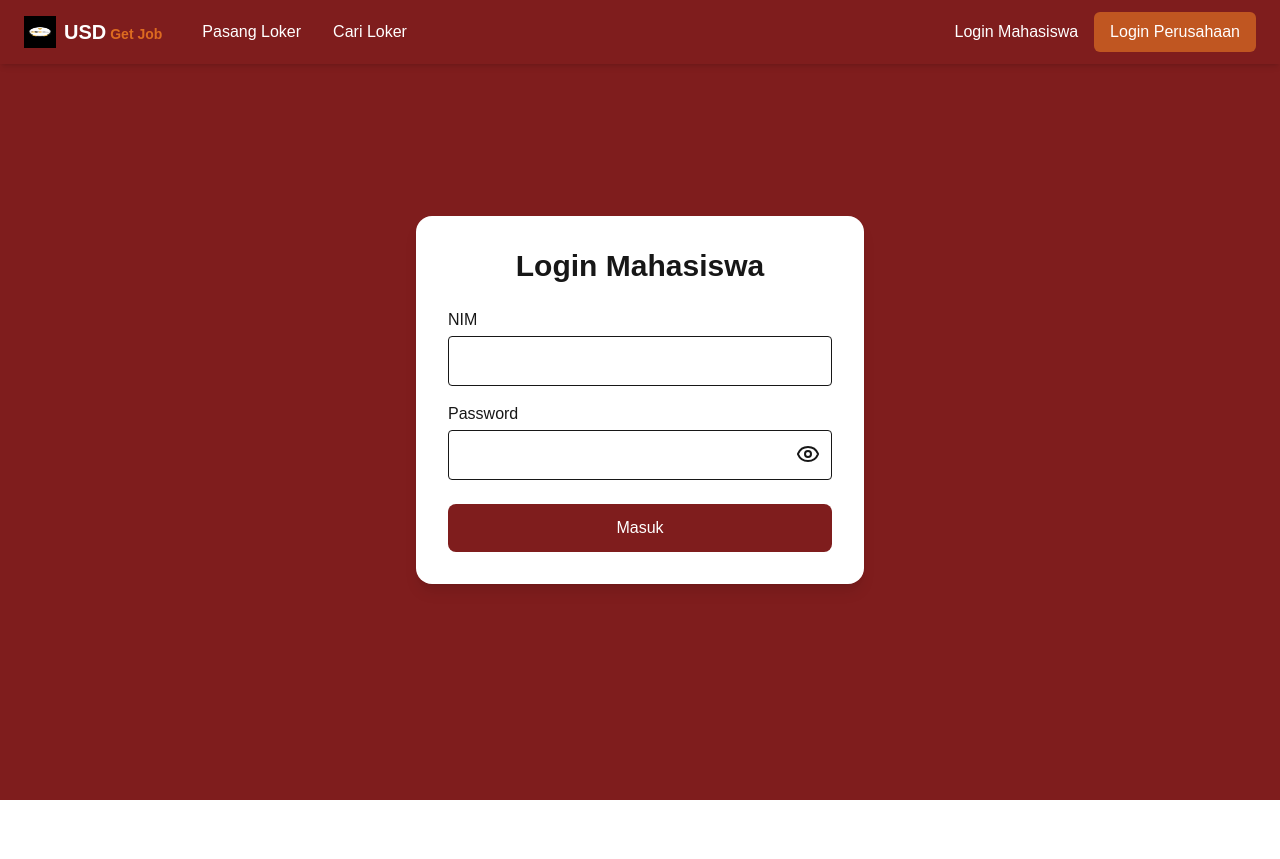
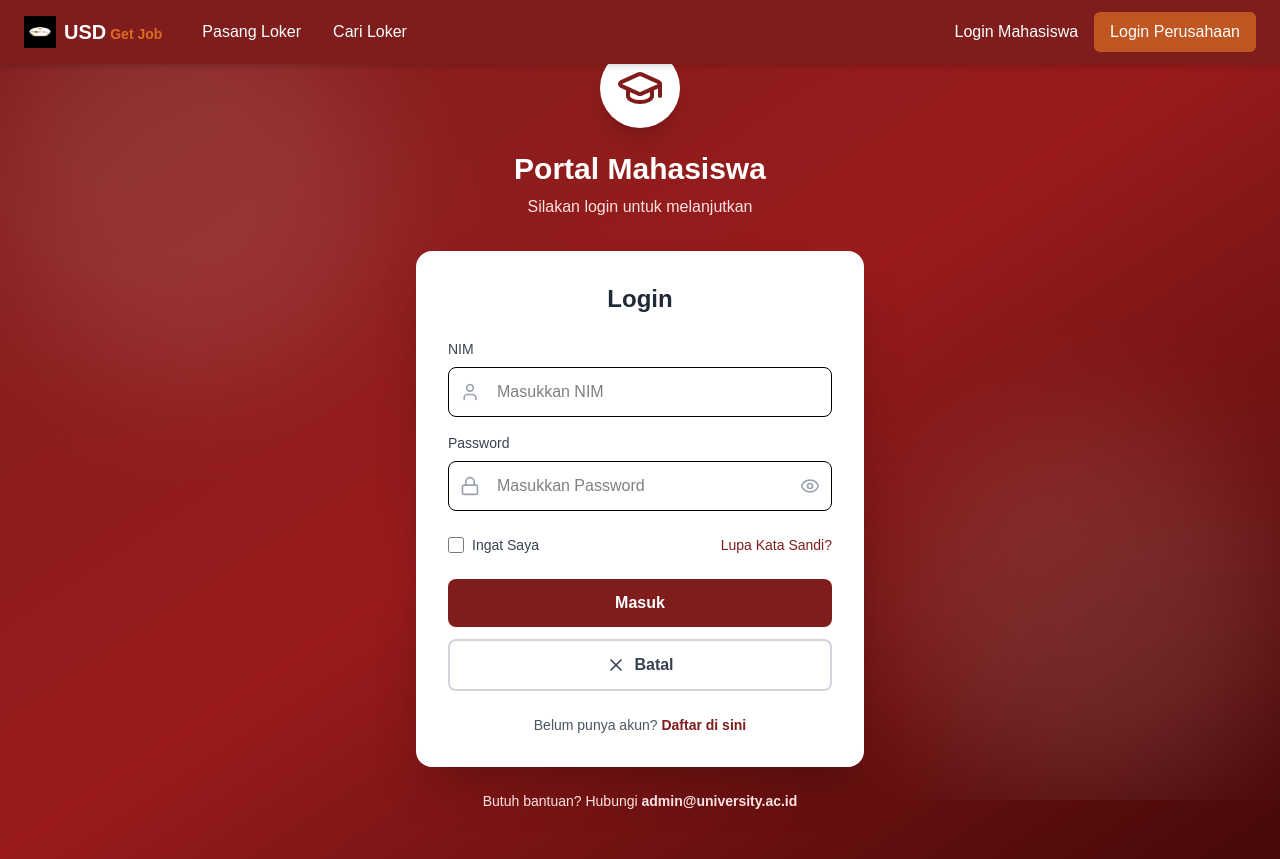
Before and after one commit to sensussandi/Getjob, a Next.js app: page /loginMhs in a window 1280 px wide. Before the commit the page ends 800 px from the top, so only its background shows below. Built offline with nearby package versions, Linux system fonts and the light colour scheme.

Commit message:
Modif dashboard n login

```diff
--- a/src/app/dashboardMHS/page.js
+++ b/src/app/dashboardMHS/page.js
@@ -1,29 +1,51 @@
 "use client";
 
-import { useSession } from "next-auth/react";
+import { useSession, signOut } from "next-auth/react";
+import { Mail, Phone } from "lucide-react";
 
 export default function DashboardMHS() {
   const { data: session, status } = useSession();
 
-  if (status === "loading") return <div>Memuat...</div>;
+  if (status === "loading") {
+    return (
+      <div className="flex items-center justify-center h-screen text-red-900 font-semibold">
+        Memuat data pengguna...
+      </div>
+    );
+  }
+
   if (status === "unauthenticated") {
     window.location.href = "/loginMHS";
     return null;
   }
 
+  const user = session.user;
+
   return (
-    <div className="min-h-screen bg-gray-100 p-6">
-      <div className="bg-white p-8 max-w-3xl mx-auto rounded-xl shadow">
-        <h1 className="text-3xl font-bold mb-4">Dashboard Mahasiswa</h1>
+    <div className="min-h-screen bg-gradient-to-br from-red-900 via-red-800 to-red-950 p-6">
+      <div className="max-w-2xl mx-auto bg-white p-8 rounded-2xl shadow-xl mt-10">
+        <h1 className="text-3xl font-bold mb-6 text-red-900">
+          Dashboard Mahasiswa
+        </h1>
 
-        <p>
-          Selamat datang, <b>{session.user.nama_lengkap}</b>
-        </p>
+        <div className="space-y-4 text-gray-700">
+          <p>
+            <b>Nama Lengkap:</b> {user.nama_lengkap}
+          </p>
+          <p>
+            <b>NIM:</b> {user.nim}
+          </p>
+          <p className="flex items-center gap-2">
+            <Mail className="w-5 h-5" /> {user.email}
+          </p>
+        </div>
 
-        <div className="mt-6">
-          <p><b>NIM:</b> {session.user.nim}</p>
-          <p><b>Email:</b> {session.user.email}</p>
-        </div>
+        <button
+          onClick={() => signOut({ callbackUrl: "/loginMHS" })}
+          className="mt-8 w-full bg-red-900 text-white py-3 rounded-lg font-semibold hover:bg-red-800 transition"
+        >
+          Logout
+        </button>
       </div>
     </div>
   );
--- a/src/app/loginMhs/page.js
+++ b/src/app/loginMhs/page.js
@@ -1,17 +1,26 @@
 "use client";
 import { useState } from "react";
+import { User, Lock, Eye, EyeOff, GraduationCap, X } from "lucide-react";
 import { signIn } from "next-auth/react";
-import { Eye, EyeOff } from "lucide-react";
 
 export default function LoginMhs() {
   const [showPassword, setShowPassword] = useState(false);
-  const [formData, setFormData] = useState({ nim: "", password: "" });
+  const [rememberMe, setRememberMe] = useState(false);
+  const [formData, setFormData] = useState({
+    nim: "",
+    password: "",
+  });
 
   const handleChange = (e) =>
     setFormData({ ...formData, [e.target.name]: e.target.value });
 
   const handleLogin = async (e) => {
     e.preventDefault();
+
+    if (!formData.nim || !formData.password) {
+      alert("NIM dan Password harus diisi!");
+      return;
+    }
 
     const res = await signIn("credentials", {
       redirect: false,
@@ -21,72 +30,143 @@ export default function LoginMhs() {
     });
 
     if (!res.ok) {
-      alert("NIM atau password salah!");
+      alert("NIM atau Password salah!");
       return;
     }
-
-    const sessionRes = await fetch("/api/auth/session", {
-      method: "GET",
-      credentials: "include",
-      cache: "no-store",
-    });
-
-    const session = await sessionRes.json();
-
-    if (!session?.user?.nim) {
-      alert("Gagal mengambil session!");
-      return;
-    }
-
-    localStorage.setItem("nim", session.user.nim);
-    localStorage.setItem("nama_lengkap", session.user.nama_lengkap);
-    localStorage.setItem("email", session.user.email);
 
     window.location.href = "/dashboardMHS";
   };
 
   return (
-    <div className="min-h-screen flex items-center justify-center bg-red-900 p-6">
-      <div className="bg-white w-full max-w-md p-8 rounded-2xl shadow-lg">
-        <h1 className="text-3xl font-bold mb-6 text-center">Login Mahasiswa</h1>
+    <div className="min-h-screen bg-gradient-to-br from-red-900 via-red-800 to-red-950 flex items-center justify-center px-4 py-12">
+      {/* Background Glow */}
+      <div className="absolute inset-0 overflow-hidden opacity-10">
+        <div className="absolute top-0 left-0 w-96 h-96 bg-white rounded-full blur-3xl"></div>
+        <div className="absolute bottom-0 right-0 w-96 h-96 bg-white rounded-full blur-3xl"></div>
+      </div>
 
-        <label className="block mb-4">
+      <div className="relative w-full max-w-md">
+        {/* Logo Section */}
+        <div className="text-center mb-8">
+          <div className="inline-block p-4 bg-white rounded-full shadow-xl mb-4">
+            <GraduationCap className="w-12 h-12 text-red-900" />
+          </div>
+          <h1 className="text-3xl font-bold text-white mb-2">
+            Portal Mahasiswa
+          </h1>
+          <p className="text-red-100">Silakan login untuk melanjutkan</p>
+        </div>
+
+        {/* Login Card */}
+        <div className="bg-white rounded-2xl shadow-2xl overflow-hidden">
+          <div className="p-8">
+            <h2 className="text-2xl font-bold text-gray-800 mb-6 text-center">
+              Login
+            </h2>
+
+            {/* NIM */}
+            <div className="mb-4">
+              <label className="block text-sm font-medium text-gray-700 mb-2">
                 NIM
+              </label>
+              <div className="relative">
+                <User className="absolute left-3 top-1/2 transform -translate-y-1/2 w-5 h-5 text-gray-400" />
                 <input
                   type="text"
                   name="nim"
                   value={formData.nim}
                   onChange={handleChange}
-            className="w-full p-3 border rounded mt-1"
+                  placeholder="Masukkan NIM"
+                  className="w-full pl-12 pr-4 py-3 border text-black rounded-lg focus:ring-2 focus:ring-red-900 transition"
                 />
+              </div>
+            </div>
+
+            {/* PASSWORD */}
+            <div className="mb-6">
+              <label className="block text-sm font-medium text-gray-700 mb-2">
+                Password
               </label>
-
-        <label className="block mb-6">
-          Password
               <div className="relative">
+                <Lock className="absolute left-3 top-1/2 transform -translate-y-1/2 w-5 h-5 text-gray-400" />
                 <input
                   type={showPassword ? "text" : "password"}
                   name="password"
                   value={formData.password}
                   onChange={handleChange}
-              className="w-full p-3 border rounded mt-1"
+                  placeholder="Masukkan Password"
+                  className="w-full pl-12 pr-12 py-3 border text-black rounded-lg focus:ring-2 focus:ring-red-900 transition"
                 />
                 <button
                   type="button"
                   onClick={() => setShowPassword(!showPassword)}
-              className="absolute right-3 top-4"
+                  className="absolute right-3 top-1/2 transform -translate-y-1/2 text-gray-400 hover:text-gray-600"
                 >
-              {showPassword ? <EyeOff /> : <Eye />}
+                  {showPassword ? (
+                    <EyeOff className="w-5 h-5" />
+                  ) : (
+                    <Eye className="w-5 h-5" />
+                  )}
                 </button>
               </div>
+            </div>
+
+            {/* REMEMBER ME + LUPA SANDI */}
+            <div className="flex items-center justify-between mb-6">
+              <label className="flex items-center cursor-pointer">
+                <input
+                  type="checkbox"
+                  checked={rememberMe}
+                  onChange={(e) => setRememberMe(e.target.checked)}
+                  className="w-4 h-4 text-red-900"
+                />
+                <span className="ml-2 text-sm text-gray-700">
+                  Ingat Saya
+                </span>
               </label>
 
+              <button className="text-sm text-red-900 hover:text-red-700">
+                Lupa Kata Sandi?
+              </button>
+            </div>
+
+            {/* LOGIN */}
+            <div className="space-y-3">
               <button
                 onClick={handleLogin}
-          className="w-full py-3 bg-red-900 text-white rounded-lg"
+                className="w-full bg-red-900 text-white py-3 rounded-lg font-semibold hover:bg-red-800 transition"
               >
                 Masuk
               </button>
+              <button
+                onClick={() => (window.location.href = "/")}
+                className="w-full bg-white text-gray-700 py-3 rounded-lg font-semibold border-2 border-gray-300 hover:bg-gray-50 transition flex items-center justify-center gap-2"
+              >
+                <X className="w-5 h-5" />
+                Batal
+              </button>
+            </div>
+
+            <div className="text-center mt-6">
+              <p className="text-sm text-gray-600">
+                Belum punya akun?{" "}
+                <a
+                  href="/registrasiMHS"
+                  className="text-red-900 font-semibold hover:text-red-700"
+                >
+                  Daftar di sini
+                </a>
+              </p>
+            </div>
+          </div>
+        </div>
+
+        <div className="text-center mt-6">
+          <p className="text-red-100 text-sm">
+            Butuh bantuan? Hubungi{" "}
+            <span className="font-semibold">admin@university.ac.id</span>
+          </p>
+        </div>
       </div>
     </div>
   );
```
Lines whose indentation alone changed are shown as unchanged.
